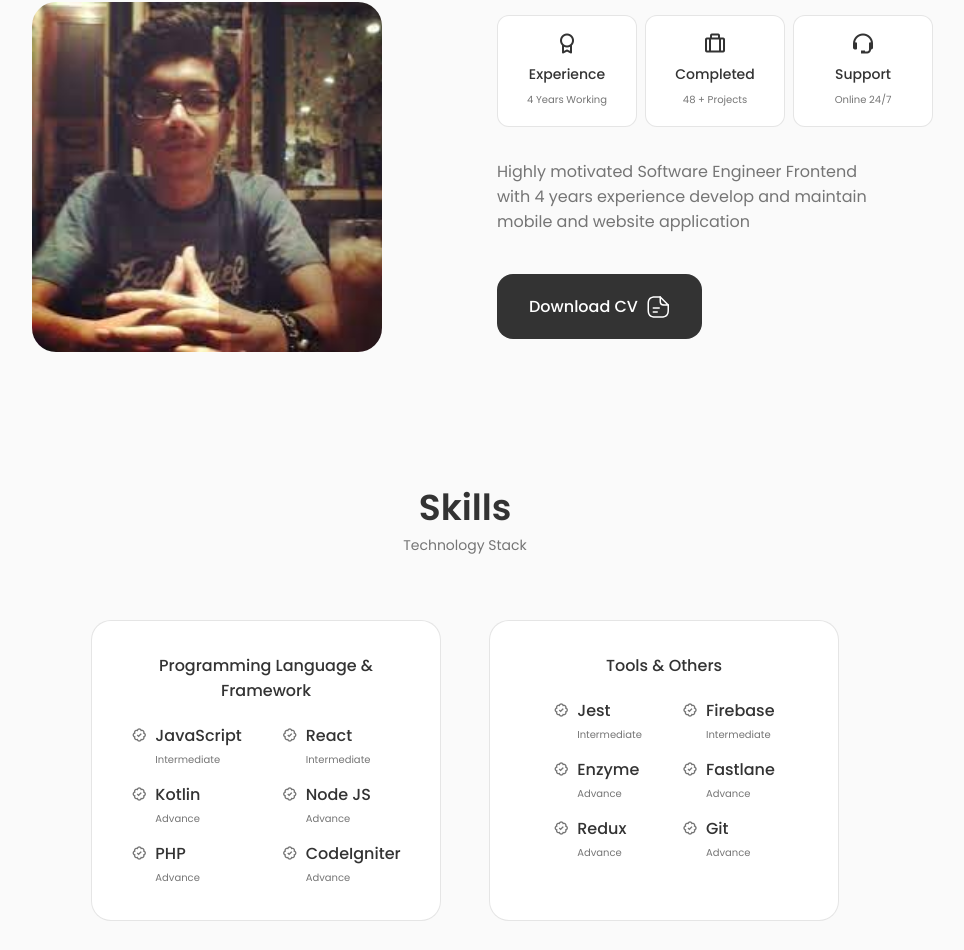
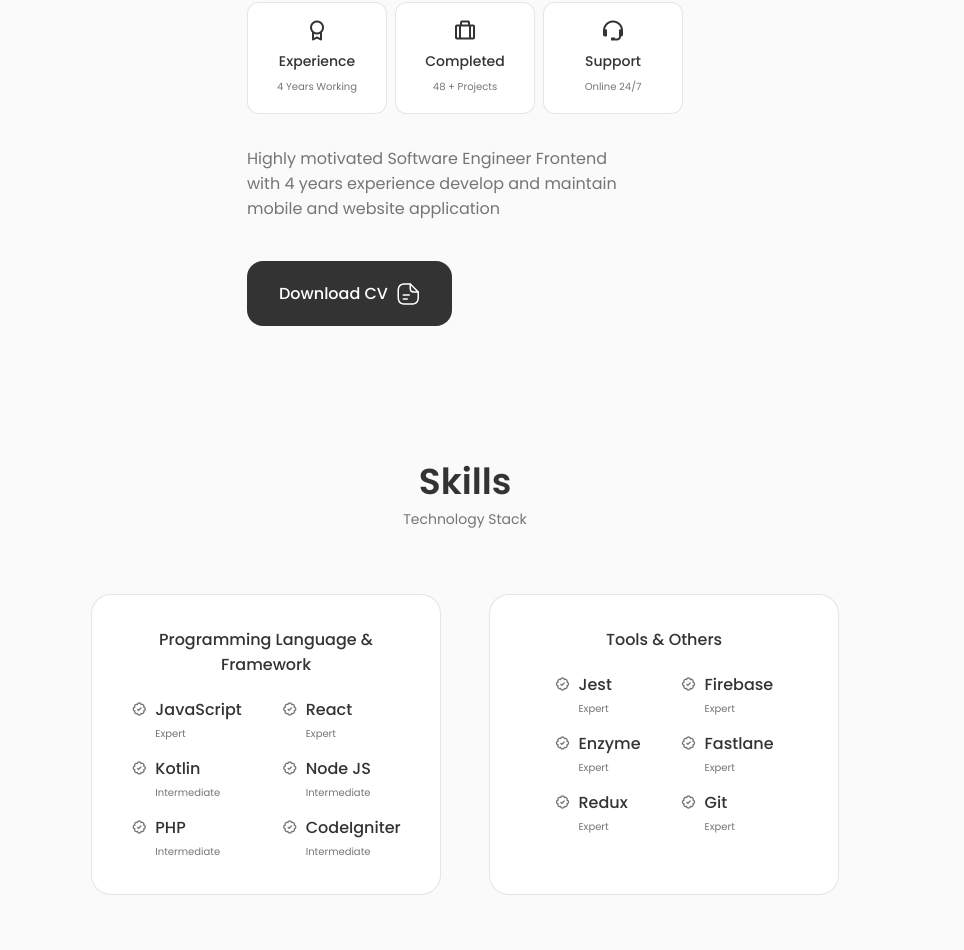
Before and after one commit to gandarain/gandarainpanjaitan, a Next.js app: page / in a window 1280 px wide. Shown: the part 858-1808 px from the top of the page, without its empty margins (175-1139 px from the left). After the commit the page ends 1785 px from the top, so only its background shows below. Built offline with nearby package versions, Linux system fonts and the light colour scheme.

Commit message:
remove phoyo

```diff
--- a/src/components/about/About.jsx
+++ b/src/components/about/About.jsx
@@ -18,11 +18,7 @@ const About = () => (
     <h2 className="section__title">{title}</h2>
     <span className="section__subtitle">{subtitle}</span>
     <div className={`${styles.about__container} container grid`}>
-      <Image
-        src={AboutImg}
-        alt="aboutImage"
-        className={styles.about__img}
-      />
+      <div />
       <div className={styles.about__data}>
         <Info />
         <p className={styles.about__description}>
--- a/src/components/about/about.module.css
+++ b/src/components/about/about.module.css
@@ -1,5 +1,5 @@
 .about__container {
-  grid-template-columns: repeat(2, 1fr);
+  grid-template-columns: repeat(3, 1fr);
   align-items: center;
   column-gap: 4rem;
 }
--- a/src/components/home/home.module.css
+++ b/src/components/home/home.module.css
@@ -66,8 +66,8 @@
   box-shadow: inset 0 0 0 9px rgb(255 255 255 / 30%);
   order: 1;
   justify-self: center;
-  width: 300px;
-  height: 300px;
+  width: 200px;
+  height: 200px;
   animation: profile__animate 8s ease-in-out infinite 1s;
 }
 
--- a/src/constants/skills-content.js
+++ b/src/constants/skills-content.js
@@ -6,27 +6,27 @@ const programming = {
   items: [
     {
       title: 'JavaScript',
+      level: 'Expert'
+    },
+    {
+      title: 'Kotlin',
       level: 'Intermediate'
     },
     {
-      title: 'Kotlin',
-      level: 'Advance'
-    },
-    {
       title: 'PHP',
-      level: 'Advance'
+      level: 'Intermediate'
     },
     {
       title: 'React',
+      level: 'Expert'
+    },
+    {
+      title: 'Node JS',
       level: 'Intermediate'
     },
     {
-      title: 'Node JS',
-      level: 'Advance'
-    },
-    {
       title: 'CodeIgniter',
-      level: 'Advance'
+      level: 'Intermediate'
     }
   ]
 }
@@ -36,27 +36,27 @@ const tools = {
   items: [
     {
       title: 'Jest',
-      level: 'Intermediate'
+      level: 'Expert'
     },
     {
       title: 'Enzyme',
-      level: 'Advance'
+      level: 'Expert'
     },
     {
       title: 'Redux',
-      level: 'Advance'
+      level: 'Expert'
     },
     {
       title: 'Firebase',
-      level: 'Intermediate'
+      level: 'Expert'
     },
     {
       title: 'Fastlane',
-      level: 'Advance'
+      level: 'Expert'
     },
     {
       title: 'Git',
-      level: 'Advance'
+      level: 'Expert'
     }
   ]
 }
```
